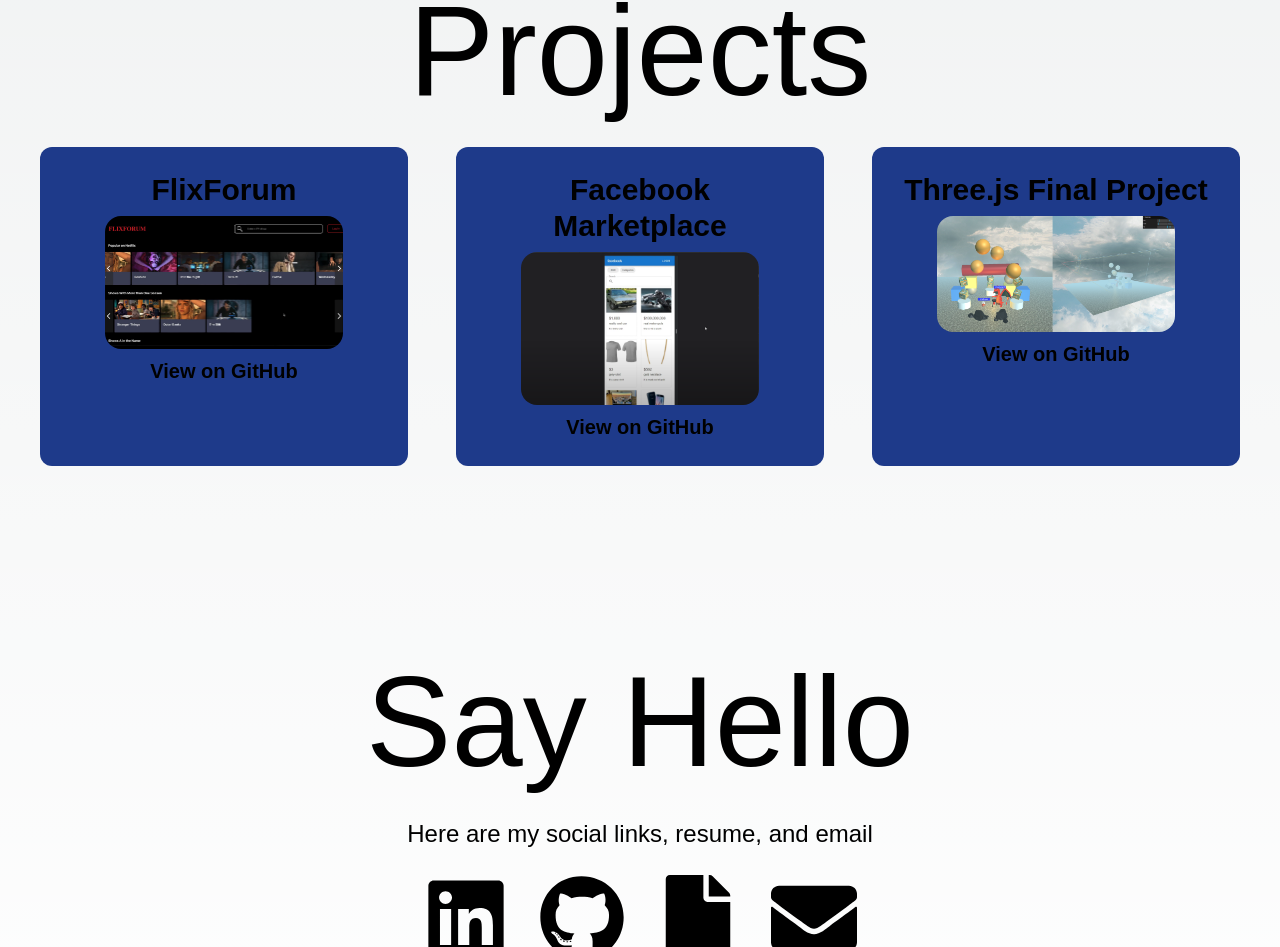
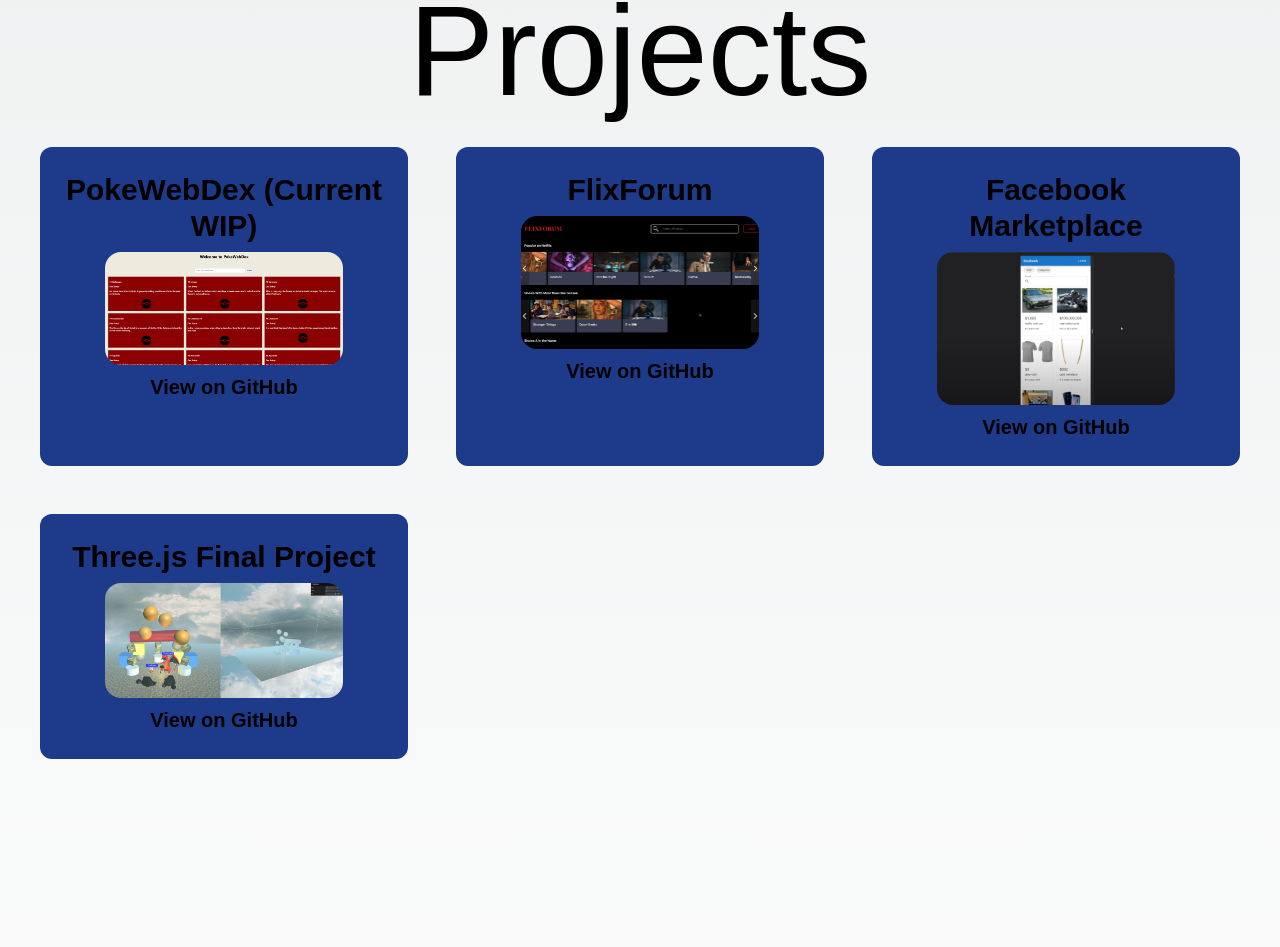
Before and after one commit to Gav1012/portfoliov2, a Next.js app: page / in a window 1280 px wide. Shown: the part 2590-3537 px from the top of the page. Built offline with nearby package versions, Linux system fonts and the light colour scheme.

Commit message:
included latest WIP project

```diff
--- a/src/app/components/projects.tsx
+++ b/src/app/components/projects.tsx
@@ -5,6 +5,11 @@
   // setting up redoing this part of the web, will manually update projects
   // want specific images for projects
   const projects = [
+    {
+      name: 'PokeWebDex (Current WIP)',
+      link: 'https://github.com/Gav1012/pokewebdex',
+      image: '/pokewebdex.png'
+    },
     {
       name: 'FlixForum',
       link: 'https://github.com/kyone138/flixforum',
```
Also changed, not shown: public/pokewebdex.png (added).
